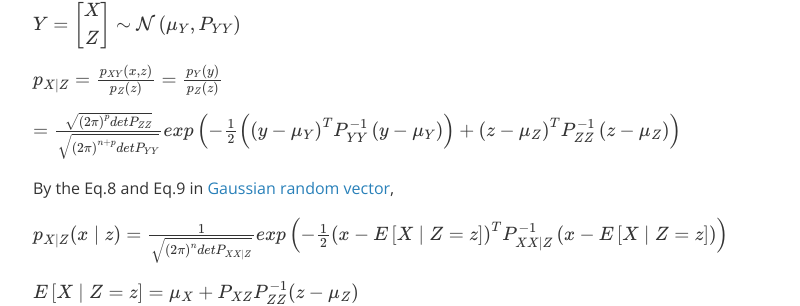
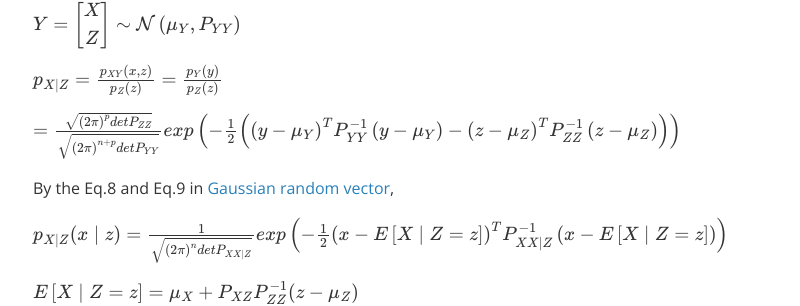
Before and after one commit to trip2eee/trip2eee.github.io, a Jekyll site: the page built from _posts/2022-07-26-MMSE-estimator.md, in a window 1280 px wide and 900 px high, scrolled down 765 px. Shown: the part 145-451 px from the top of the window, without its empty margins (239-1039 px from the left). Built offline with Jekyll 4.4.1, drawn with Linux system fonts in a browser that asks for light colours; nearby versions of some CDN libraries; formulas are drawn with MathJax 3.

```diff
--- a/_posts/2022-07-26-MMSE-estimator.md
+++ b/_posts/2022-07-26-MMSE-estimator.md
@@ -37,7 +37,7 @@ $Y=\begin{bmatrix}X \\\\ Z\end{bmatrix} \sim \mathcal N\left(\mu_Y, P_{YY}\right
 
 $p_{X \mid Z} = \frac{p_{XY}\left(x, z\right)}{p_Z\left(z\right)}=\frac{p_Y\left(y\right)}{p_Z\left(z\right)}$
 
-$=\frac{\sqrt{\left(2\pi\right)^p det P_{ZZ}}}{\sqrt{\left(2\pi\right)^{n+p} det P_{YY}}}exp\left(-\frac{1}{2} \left( \left(y - \mu_Y\right)^TP_{YY}^{-1}\left(y - \mu_Y\right)\right) + \left(z - \mu_Z\right)^TP_{ZZ}^{-1}\left(z - \mu_Z\right) \right)$
+$=\frac{\sqrt{\left(2\pi\right)^p det P_{ZZ}}}{\sqrt{\left(2\pi\right)^{n+p} det P_{YY}}}exp\left(-\frac{1}{2} \left( \left(y - \mu_Y\right)^TP_{YY}^{-1}\left(y - \mu_Y\right) - \left(z - \mu_Z\right)^TP_{ZZ}^{-1}\left(z - \mu_Z\right)\right) \right)$
 
 By the Eq.8 and Eq.9 in [Gaussian random vector](https://trip2eee.github.io/tracking/2022/07/21/Gaussian-random-vector.html),
 
```
